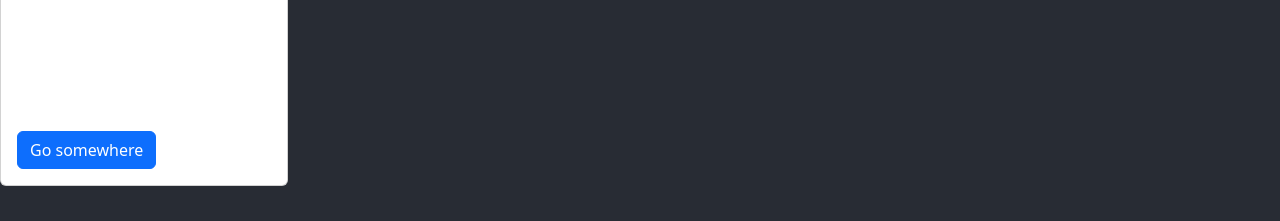
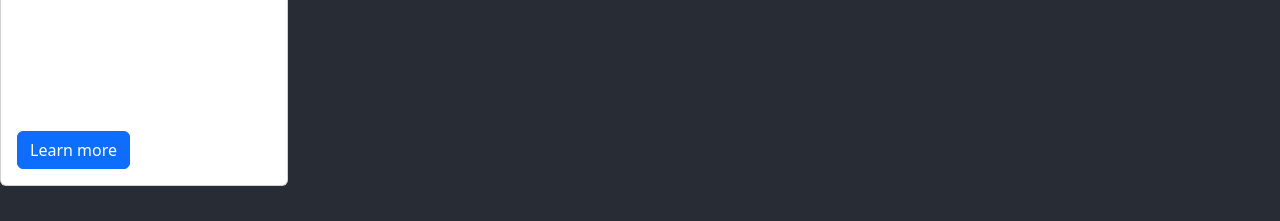
Before and after one commit to Raiza-D/my-portfolio, a React (Create React App) app: page / in a window 1280 px wide. Shown: the part 1860-2081 px from the top of the page. Built offline with nearby package versions, Linux system fonts and the light colour scheme.

Commit message:
Edit Card button's text to say Learn more.

```diff
--- a/src/components/Projects.jsx
+++ b/src/components/Projects.jsx
@@ -23,7 +23,7 @@ export default function Projects() {
           <Card.Text>
             A multi-page React application integrated with a weather API allowing users to manage their garden plants' watering schedules.
           </Card.Text>
-          <Button variant="primary">Go somewhere</Button>
+          <Button variant="primary">Learn more</Button>
         </Card.Body>
       </Card>
     </div>
```
